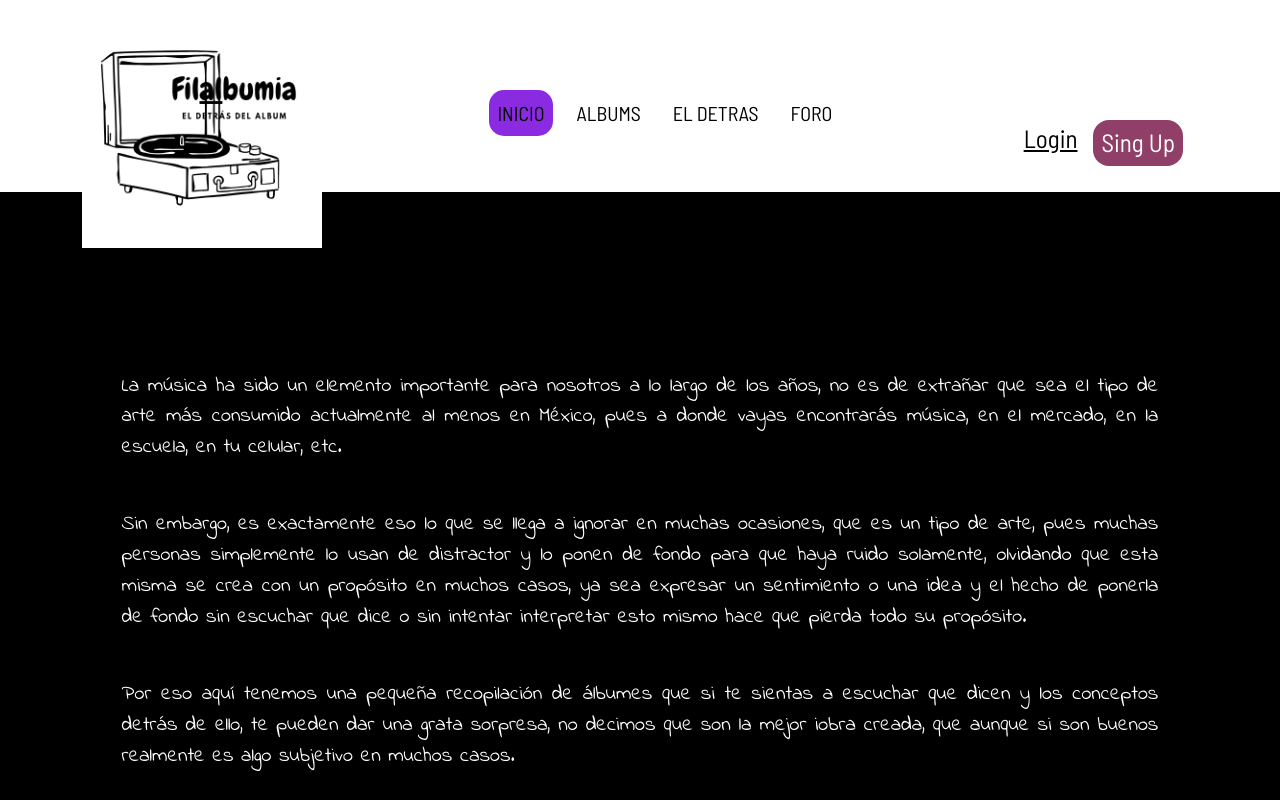
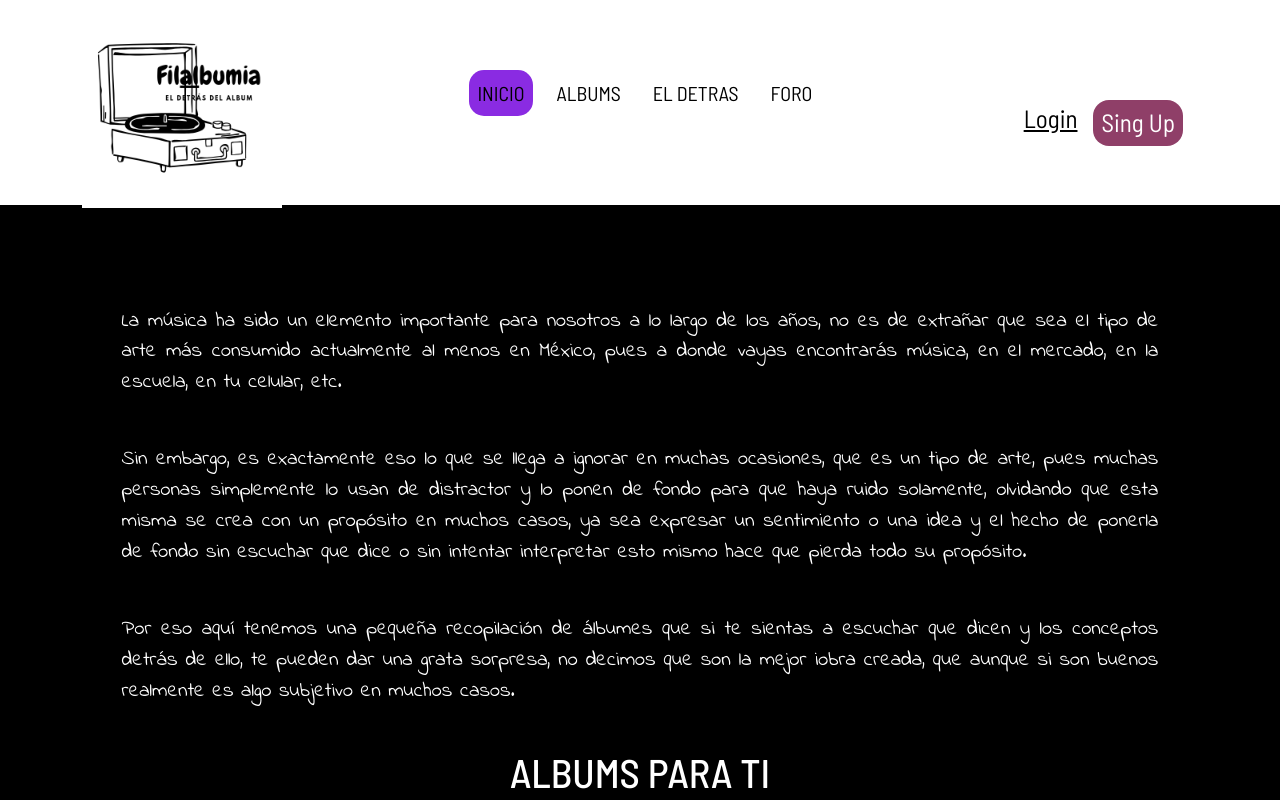
Before and after one commit to AELIN08/AELIN08.Filalbumia.github.io, a plain HTML site: page index.html in a window 1280 px wide. Shown: the top 800 px of the page. Drawn offline with nearby package versions, Linux system fonts and the light colour scheme.

Commit message:
Add files via upload

```diff
--- a/style.css
+++ b/style.css
@@ -88,11 +88,11 @@ ul li a.active{
         width: 100%;
         position: fixed;
         z-index: 100;
-        height: 15vw;
+        height: 16vw;
     }
 
     .contenido{
-        padding-top: 325px;
+        padding-top: 260px;
     }
 
     .navbar-toggler{
@@ -101,7 +101,7 @@ ul li a.active{
     }
 
     .logo img{
-        height: 240px;
+        height: 200px;
     }
     .offcanvas-body a{
         color: rgb(0, 0, 0);
```
